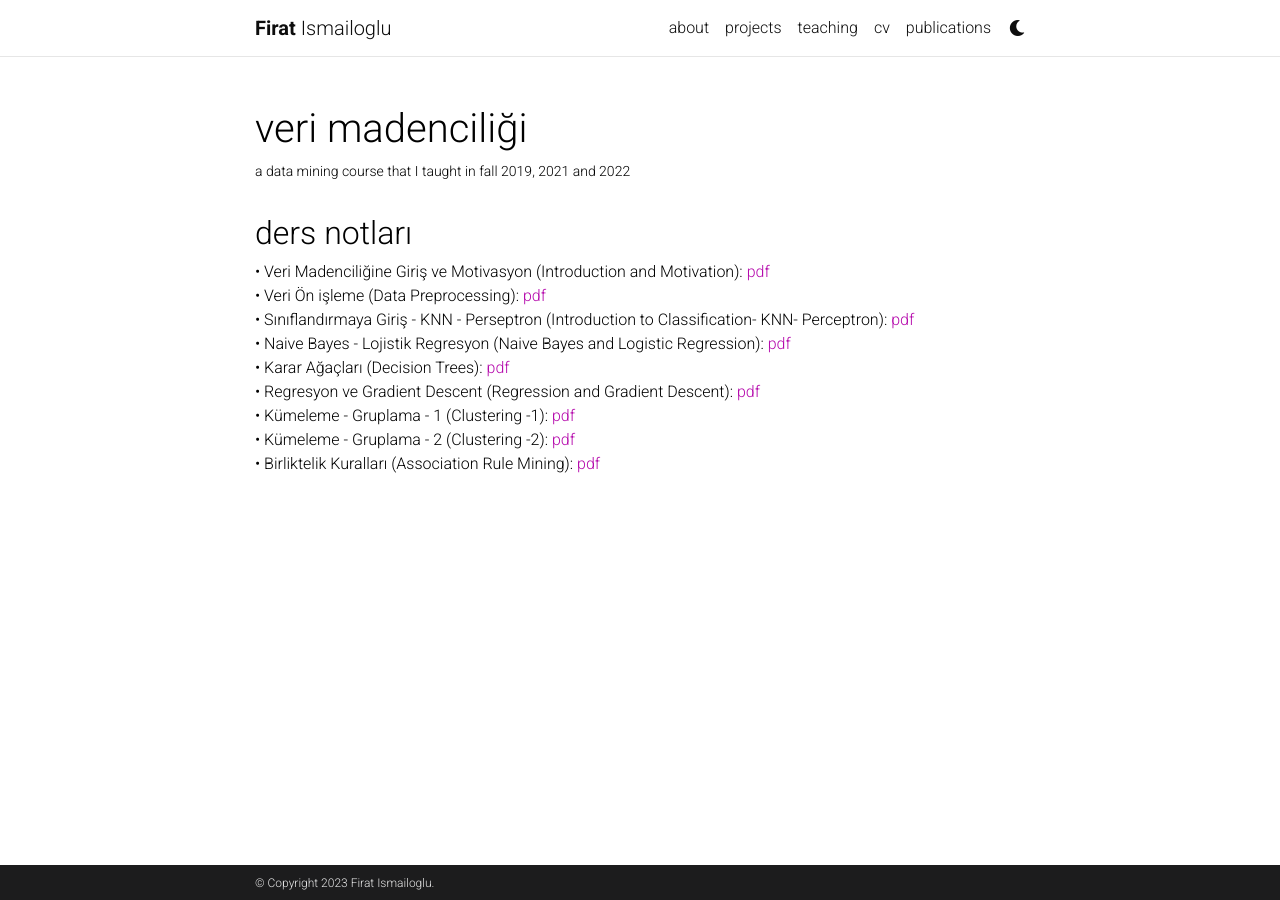
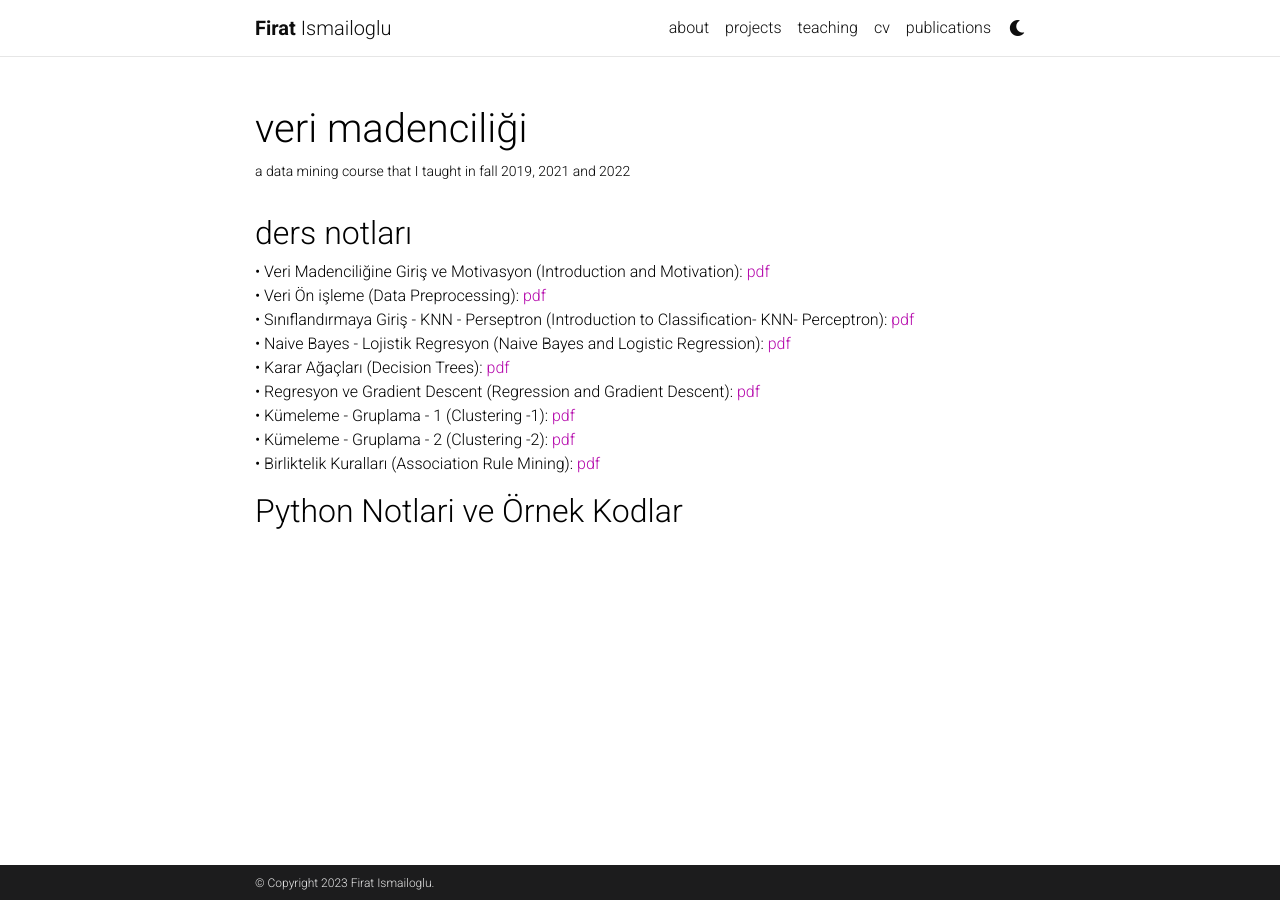
Before and after one commit to FiratIsmailoglu/firatismailoglu.github.io, a Jekyll site: the page built from _projects/1_project.md, in a window 1280 px wide. Built offline with Jekyll 4.4.1, drawn with Linux system fonts in a browser that asks for light colours; comment, search, counter and statistics services are not loaded; a style sheet for code colours, icons or effects is not loaded.

Commit message:
Update 1_project.md

```diff
--- a/_projects/1_project.md
+++ b/_projects/1_project.md
@@ -19,3 +19,7 @@ category: work
   &#8226; Kümeleme - Gruplama - 1 (Clustering -1): [pdf](/assets/pdf/firism_veri_madenciliği_kümeleme_gruplama.pdf)<br />
    &#8226; Kümeleme - Gruplama - 2 (Clustering -2): [pdf](/assets/pdf/firism_veri_madenciliği_kümeleme_gruplama_2.pdf)<br />
   &#8226; Birliktelik Kuralları (Association Rule Mining): [pdf](/assets/pdf/ firism_veri_madenciliği_birliktelik kurallari.pdf)<br />
+
+
+
+<h2>Python Notlari ve Örnek Kodlar</h2>
```
